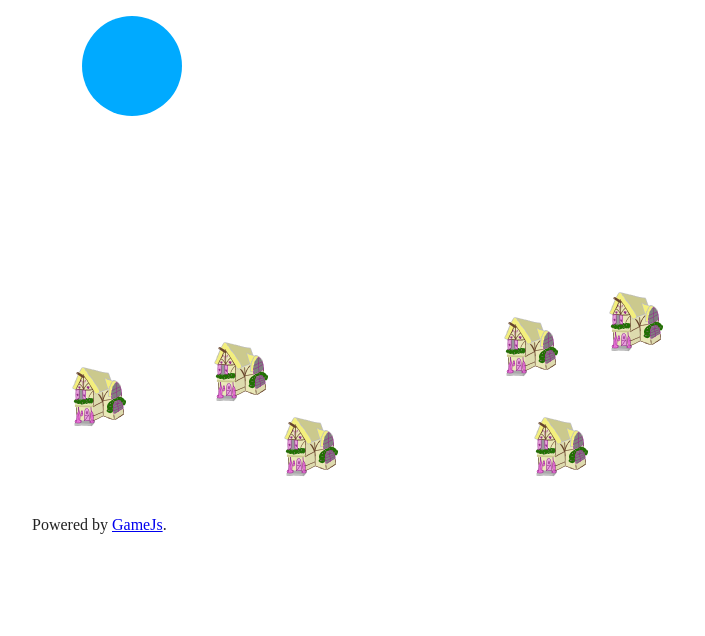
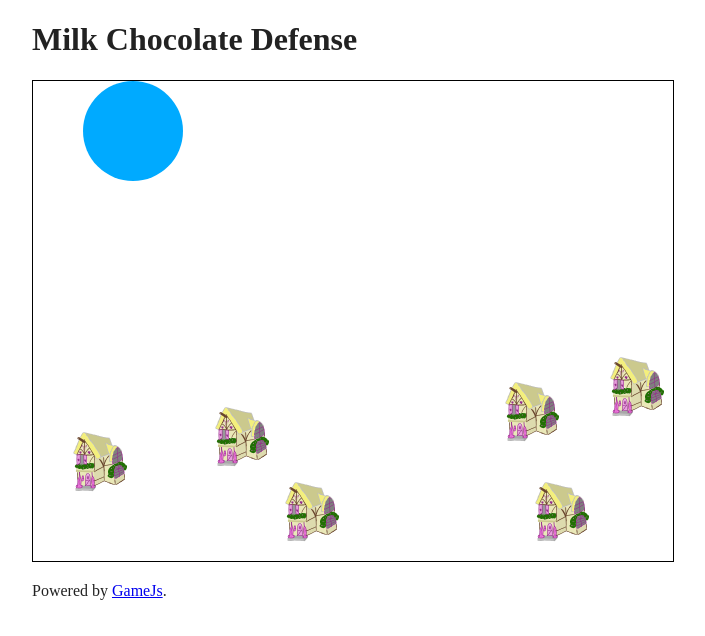
Before and after one commit to jigpu/mylittlegamejam, a plain HTML site: page index.html in a window 1280 px wide. Shown: the whole page, without its empty margins (64-769 px from the left). Drawn offline with Linux system fonts and the light colour scheme.

Commit message:
Tweak HTML to add heading and canvas outline

```diff
--- a/index.html
+++ b/index.html
@@ -26,11 +26,12 @@
 </head>
 <!-- Html -->
 <body>
+    <h1>Milk Chocolate Defense</h1>
     <div>
         <div id="gjs-loader">
          Loading...
         </div>
-        <canvas id="gjs-canvas"></canvas>
+        <canvas id="gjs-canvas" style="border: 1px solid black"></canvas>
         <p>
         Powered by <a href="http://gamejs.org">GameJs</a>.
         </p>
```
